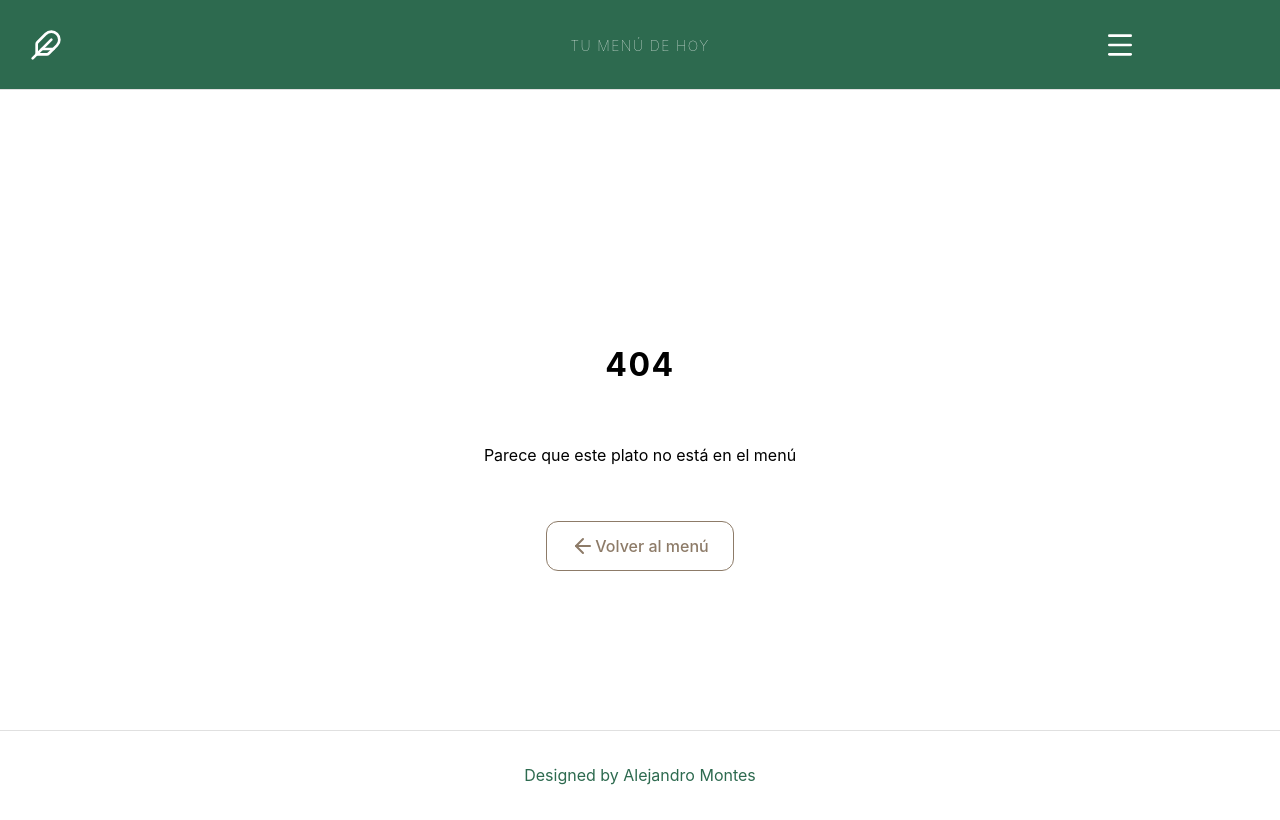
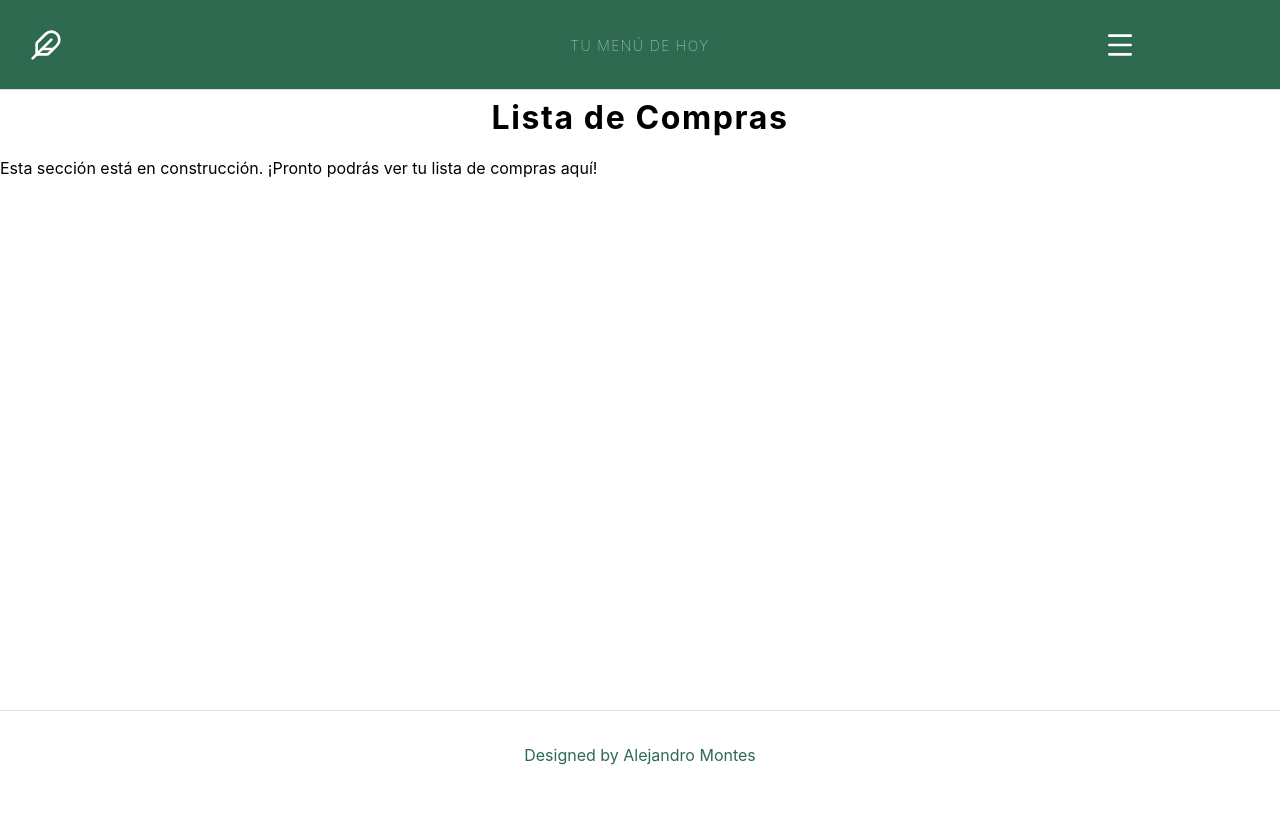
Before and after one commit to alexmm23/nutApp, a React (Vite) app: page /shopping-list in a window 1280 px wide. Before the commit this address had no page. Built offline with nearby package versions, Linux system fonts and the light colour scheme.

Commit message:
feat: add ShoppingList component and update routing; enhance page titles and meta description

```diff
--- a/index.html
+++ b/index.html
@@ -4,7 +4,11 @@
     <meta charset="UTF-8" />
     <link rel="icon" type="image/svg+xml" href="/favicon.svg" />
     <meta name="viewport" content="width=device-width, initial-scale=1.0" />
-    <title>proyecto-nn</title>
+    <meta
+      name="description"
+      content="NutApp - Gestiona la nutrición de tu familia de forma sencilla y efectiva"
+    />
+    <title>NutApp - Nutrición en Familia</title>
   </head>
   <body>
     <div id="root"></div>
--- a/src/App.jsx
+++ b/src/App.jsx
@@ -6,6 +6,7 @@ import NotFound from './views/NotFound/NotFound'
 import { BrowserRouter, Routes, Route } from 'react-router-dom'
 import WeeklyDiet from './views/WeeklyDiet/WeeklyDiet'
 import Profile from './views/Profile/Profile'
+import ShoppingList from './views/ShoppingList/ShoppingList'
 import { Toaster } from 'sonner'
 function App() {
   return (
@@ -23,6 +24,7 @@ function App() {
             <Route path="/" element={<Home />} />
             <Route path="/perfil" element={<Profile />} />
             <Route path="/weekly-diet" element={<WeeklyDiet />} />
+            <Route path="/shopping-list" element={<ShoppingList />} />
             <Route path="*" element={<NotFound />} />
           </Routes>
           <Footer />
--- a/src/components/Header/Header.jsx
+++ b/src/components/Header/Header.jsx
@@ -11,7 +11,7 @@ export default function Header() {
     { name: 'Inicio', link: '/', icon: House },
     { name: 'Mi perfil', link: '/perfil', icon: User },
     { name: 'Dieta Semanal', link: '/weekly-diet', icon: DietIcon },
-    { name: 'Lista de compras', link: '/compras', icon: Calendar },
+    { name: 'Lista de compras', link: '/shopping-list', icon: Calendar },
     { name: 'Cerrar sesión', link: '/logout', icon: User },
   ]
 
--- /dev/null
+++ b/src/hooks/usePageTitle.js
@@ -0,0 +1,7 @@
+import { useEffect } from 'react'
+
+export const usePageTitle = (title) => {
+  useEffect(() => {
+    document.title = title
+  }, [title])
+}
--- a/src/views/Home/Home.jsx
+++ b/src/views/Home/Home.jsx
@@ -3,7 +3,10 @@ import FoodCard from '../../components/FoodCard/FoodCard'
 import styles from './Home.module.css'
 import { Upload } from 'lucide-react'
 import FamilyCarrousel from '../../components/FamilyCarrousel/FamilyCarrousel'
+import { usePageTitle } from '../../hooks/usePageTitle'
+
 export default function Home() {
+  usePageTitle('NutApp - Nutrición en Familia')
   return (
     <main className={styles['home-content']}>
       {/* <h1 className={styles['head-text']}>NutApp</h1> */}
--- a/src/views/NotFound/NotFound.jsx
+++ b/src/views/NotFound/NotFound.jsx
@@ -1,7 +1,10 @@
 import { Link } from 'react-router-dom'
 import { SearchX, ArrowLeft } from 'lucide-react'
 import styles from './NotFound.module.css'
+import { usePageTitle } from '../../hooks/usePageTitle'
+
 export default function NotFound() {
+  usePageTitle('Página no encontrada - NutApp')
   return (
     <main className={styles['not-found-container']}>
       <SearchX size={64} color="var(--bg-main)" />
--- a/src/views/Profile/Profile.jsx
+++ b/src/views/Profile/Profile.jsx
@@ -5,7 +5,10 @@ import FormInput from '../../components/FormInput/FormInput'
 import Modal from '../../components/Modal/Modal'
 import Member from '../../components/Member/Member'
 import { toast } from 'sonner'
+import { usePageTitle } from '../../hooks/usePageTitle'
+
 export default function Profile() {
+  usePageTitle('Mi Perfil - NutApp')
   //TODO: Reemplazar con datos reales del usuario
   const [userData, setUserData] = useState({
     name: 'Juan Pérez',
--- /dev/null
+++ b/src/views/ShoppingList/ShoppingList.jsx
@@ -0,0 +1,15 @@
+import styles from './ShoppingList.module.css'
+
+export default function ShoppingList() {
+  return (
+    <main className={styles.container}>
+      <h1>
+        <span className={styles.highlight}>Lista</span> de Compras
+      </h1>
+      <p>
+        Esta sección está en construcción. ¡Pronto podrás ver tu lista de
+        compras aquí!
+      </p>
+    </main>
+  )
+}
--- a/src/views/WeeklyDiet/WeeklyDiet.jsx
+++ b/src/views/WeeklyDiet/WeeklyDiet.jsx
@@ -1,5 +1,8 @@
 import styles from './WeeklyDiet.module.css'
+import { usePageTitle } from '../../hooks/usePageTitle'
+
 export default function WeeklyDiet() {
+  usePageTitle('Dieta Semanal - NutApp')
   return (
     <main className={styles.container}>
       <h1>
```
Also changed, not shown: src/views/ShoppingList/ShoppIngList.module.css (added).
